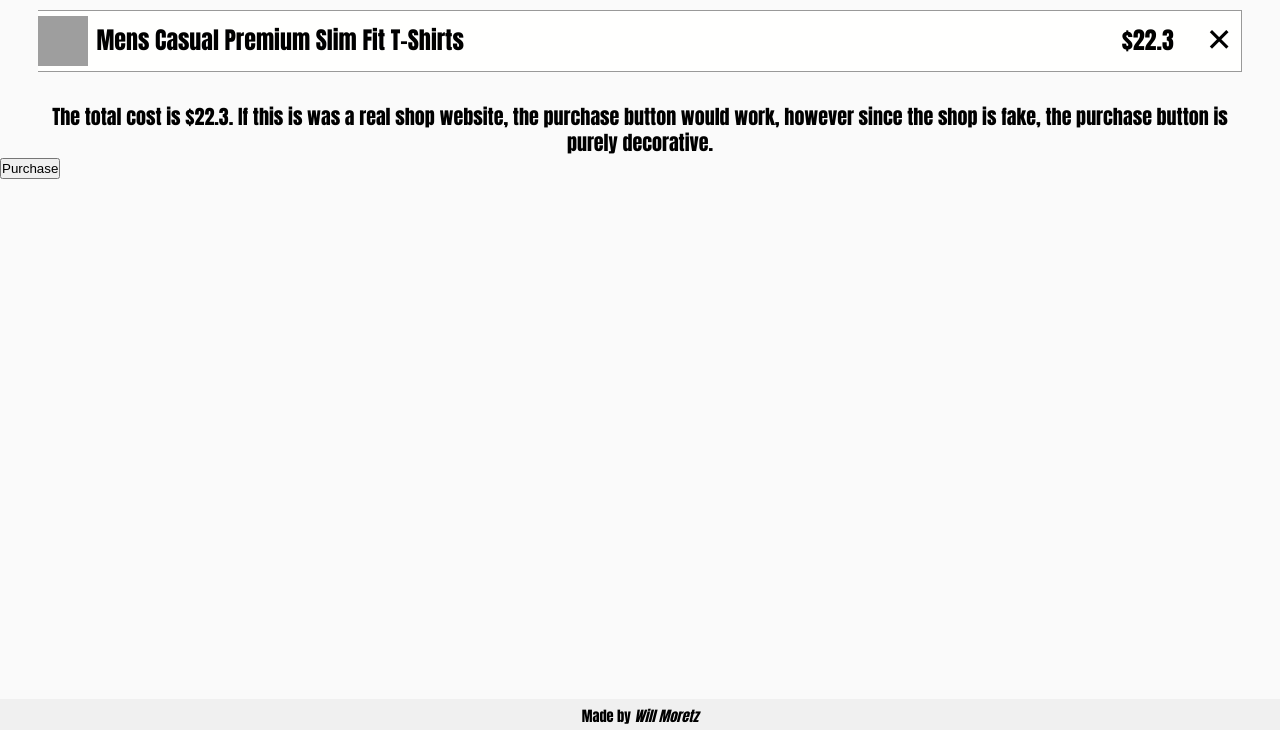
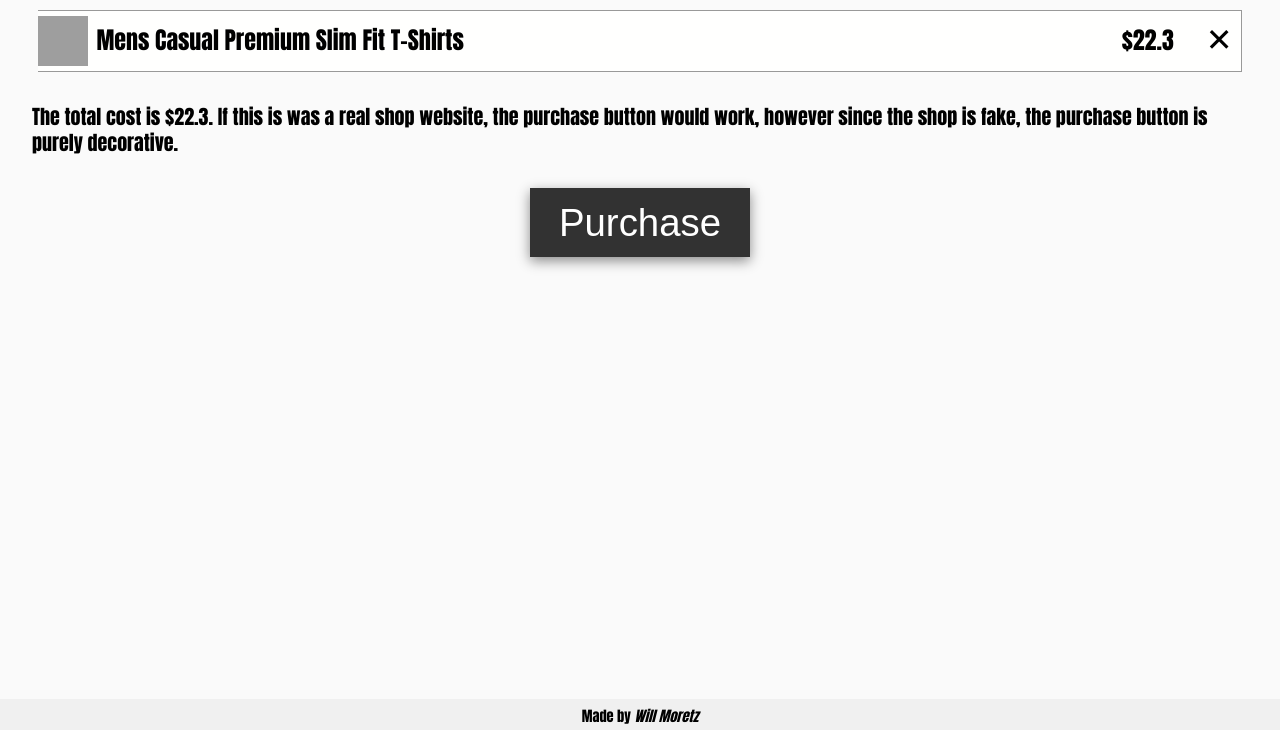
Before and after one commit to WillMoretz/shopping-cart, a React app: page /#/cart in a window 1280 px wide. Shown: the part 70-800 px from the top of the page. Built offline with nearby package versions, Linux system fonts and the light colour scheme; no server answers; grey boxes are pictures that could not be loaded.

Commit message:
styled purchase button

```diff
--- a/src/index.css
+++ b/src/index.css
@@ -167,10 +167,31 @@ section {
   color: red;
 }
 
+.cart-details {
+  display: flex;
+  flex-direction: column;
+  align-items: center;
+  gap: 2rem;
+}
+
 .total-cost-message {
-  text-align: center;
   font-size: clamp(0.9rem, 3vw, 1.25rem);
   padding: 1rem 2rem 0 2rem;
+}
+
+.purchase-button {
+  font-size: clamp(1rem, 3vw, 2.5rem);
+  padding: 0.25em 0.75em 0.25em 0.75em;
+  border: none;
+  background-color: rgb(50, 50, 50);
+  color: white;
+  box-shadow: rgba(0, 0, 0, 0.45) 0 4px 12px;
+  transition: filter 225ms ease-in-out, box-shadow 225ms ease-in-out;
+}
+
+.purchase-button:hover {
+  filter: contrast(80%);
+  box-shadow: rgba(100, 100, 100, 0.45) 0px 4px 12px;
 }
 
 h2 {
```
